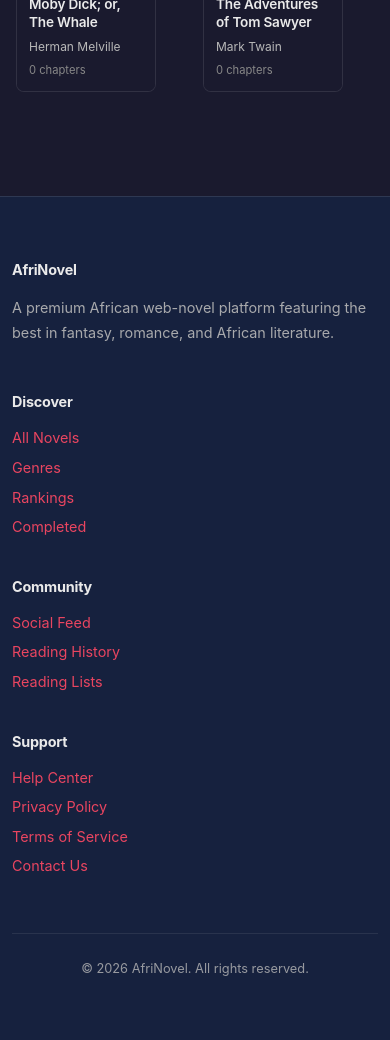
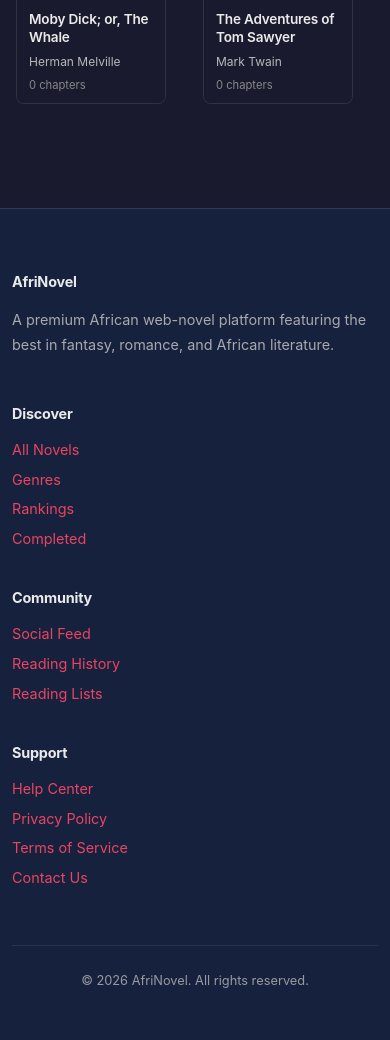
Before and after one commit to owuab/AfriNovel, a Django app: page /genres/adventure/ in a window 390 px wide. Shown: the part 697-1737 px from the top of the page. Before the commit the page ends 1673 px from the top, so only its background shows below. Run offline with Django 5.2, Linux system fonts and the light colour scheme; data comes from the database, SQL or seed files in the repository; data that the repository does not hold is empty.

Commit message:
Fix book card dimensions to match Wuxiaworld.com proportions
Adjusted book card dimensions for exact uniformity:
- Increased card width from 160px to 180px (Wuxiaworld standard)
- Fixed content area with minimum height of 100px
- Set fixed heights for title (2.6em), author (1.2em), meta (1.2em)
- Ensured all cards have identical dimensions regardless of content
- Updated image attributes to 180x270 for proper aspect ratio

Grid consistency:
- Fixed carousel behavior across all breakpoints
- Removed responsive scaling to maintain exact dimensions
- Mobile: 150px width for proper touch targets
- Desktop: 180px width matching Wuxiaworld reference

All book cards now maintain uniform size, width, height, and proportions
exactly matching Wuxiaworld.com book grid structure.

Generated with [Devin](https://devin.ai)

Co-Authored-By: Devin <158243242+devin-ai-integration[bot]@users.noreply.github.com>

```diff
--- a/static/css/design-system.css
+++ b/static/css/design-system.css
@@ -105,7 +105,7 @@
 
   /* Wuxiaworld-inspired specific dimensions */
   --container-width: 1200px;
-  --book-card-width: 160px;
+  --book-card-width: 180px;
   --book-cover-ratio: 2/3;
   --button-height: 44px;
   --input-height: 44px;
@@ -874,7 +874,7 @@ tbody tr:last-child td {
 
   /* Mobile book card adjustment */
   :root {
-    --book-card-width: 140px;
+    --book-card-width: 150px;
   }
 }
 
--- a/static/css/layout.css
+++ b/static/css/layout.css
@@ -763,7 +763,7 @@ select:focus-visible {
   flex: 1;
   display: flex;
   flex-direction: column;
-  min-height: 0;
+  min-height: 100px;
 }
 
 .book-card-premium .book-title {
@@ -777,8 +777,7 @@ select:focus-visible {
   line-clamp: 2;
   -webkit-box-orient: vertical;
   overflow: hidden;
-  min-height: 2.6em;
-  max-height: 2.6em;
+  height: 2.6em;
 }
 
 .book-card-premium .book-title a {
@@ -799,6 +798,7 @@ select:focus-visible {
   white-space: nowrap;
   overflow: hidden;
   text-overflow: ellipsis;
+  height: 1.2em;
 }
 
 .book-card-premium .book-meta {
@@ -809,6 +809,7 @@ select:focus-visible {
   color: var(--color-text-muted);
   margin-top: auto;
   flex-wrap: wrap;
+  height: 1.2em;
 }
 
 .book-card-premium .book-rating {
@@ -1065,13 +1066,13 @@ select:focus-visible {
 
 @media (max-width: 1200px) {
   .book-carousel .book-card-premium {
-    width: calc(var(--book-card-width) * 0.9);
+    width: var(--book-card-width);
   }
 }
 
 @media (max-width: 768px) {
   .book-carousel .book-card-premium {
-    width: calc(var(--book-card-width) * 0.85);
+    width: var(--book-card-width);
   }
 
   .hero-featured {
@@ -1558,7 +1559,7 @@ textarea {
   }
 
   .book-card-premium {
-    width: 140px;
+    width: 150px;
   }
 
   .hero-content {
--- a/templates/components/book_card.html
+++ b/templates/components/book_card.html
@@ -3,7 +3,7 @@
 <article class="book-card-premium">
   <a href="{{ book.get_absolute_url }}" class="book-cover-wrapper">
     {% if book.cover_image_url %}
-      <img src="{{ book.cover_image_url }}" alt="Cover of {{ book.title }}" loading="lazy" decoding="async" width="200" height="300">
+      <img src="{{ book.cover_image_url }}" alt="Cover of {{ book.title }}" loading="lazy" decoding="async" width="180" height="270">
     {% else %}
       <div style="width: 100%; height: 100%; background: {{ book.cover_color }};"></div>
     {% endif %}
```
